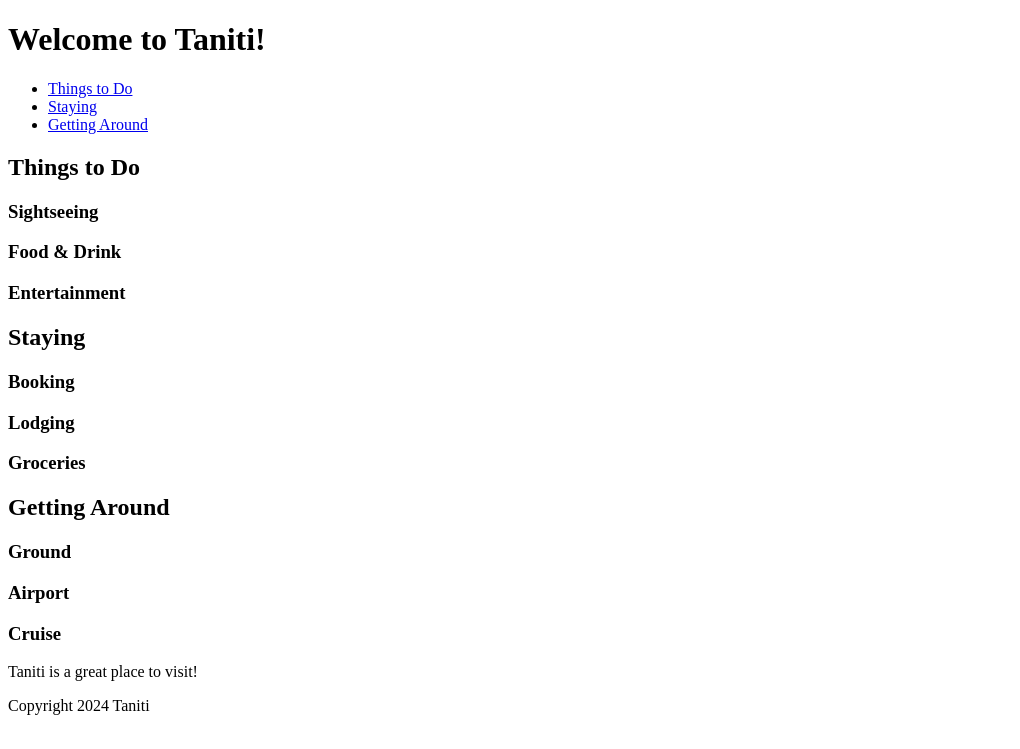
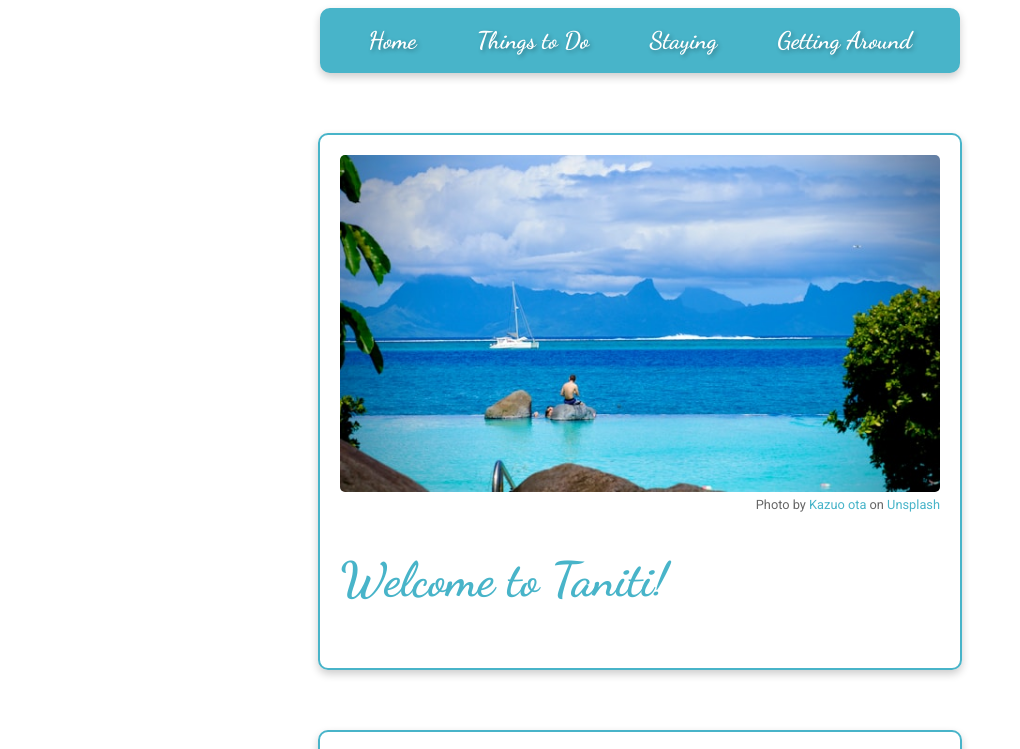
Before and after one commit to mitchallen/wgu-d479-101, a plain HTML site: page index.html in a window 1280 px wide. Shown: the top 749 px of the page, without its empty margins (0-1020 px from the left). Drawn offline with Linux system fonts and the light colour scheme.

Commit message:
feat: first pass at desktop layout

```diff
--- a/index.html
+++ b/index.html
@@ -4,58 +4,81 @@
     <meta charset="UTF-8">
     <meta name="viewport" content="width=device-width, initial-scale=1.0">
     <title>Taniti</title>
+    <link rel="stylesheet" href="main.css">
+    <link href="https://fonts.googleapis.com/css2?family=Roboto:wght@300;400;500;700&family=Dancing+Script:wght@400;700&display=swap" rel="stylesheet">
 </head>
 <body>
-    <main>
-        <h1>Welcome to Taniti!</h1>
+    <main id="top">
+
         <!--
         <img src="images/hero.jpg" alt="Taniti Hero Image">
         -->
-        <nav>
+        <nav id="navbar">
             <ul>
+                <li><a href="#top">Home</a></li>
                 <li><a href="#things-to-do">Things to Do</a></li>
                 <li><a href="#staying">Staying</a></li>
                 <li><a href="#getting-around">Getting Around</a></li>
             </ul>
         </nav>
-        <section id="things-to-do">
+        <section id="hero" class="top-section">
+            <img src="images/hero.jpg" alt="Welcome to Taniti" class="section-image">
+            <p class="image-credit">Photo by <a href="https://unsplash.com/@kazuo513?utm_content=creditCopyText&utm_medium=referral&utm_source=unsplash">Kazuo ota</a> on <a href="https://unsplash.com/photos/white-sail-boat-on-sea-during-daytime-DAjg75Lzt0Q?utm_content=creditCopyText&utm_medium=referral&utm_source=unsplash">Unsplash</a></p>
+            <h1>Welcome to Taniti!</h1>
+        </section>
+        <section id="things-to-do" class="top-section">
+            <img src="images/snorkeling.jpg" alt="Snorkeling in Taniti's crystal clear waters" class="section-image">
+            <p class="image-credit">Photo by <a href="https://unsplash.com/@vicuballesteros?utm_content=creditCopyText&utm_medium=referral&utm_source=unsplash">Victoria Ballesteros</a> on <a href="https://unsplash.com/photos/a-person-in-scuba-gear-under-water-xsTqMVvStMA?utm_content=creditCopyText&utm_medium=referral&utm_source=unsplash">Unsplash</a></p>
             <h2>Things to Do</h2>
             <section id="sightseeing">
                 <h3>Sightseeing</h3>
+                <p>Lorem ipsum dolor sit amet, consectetur adipiscing elit. Sed do eiusmod tempor incididunt ut labore et dolore magna aliqua. Ut enim ad minim veniam, quis nostrud exercitation ullamco laboris nisi ut aliquip ex ea commodo consequat.</p>
             </section>
             <section id="food-and-drink">
                 <h3>Food & Drink</h3>
+                <p>Duis aute irure dolor in reprehenderit in voluptate velit esse cillum dolore eu fugiat nulla pariatur. Excepteur sint occaecat cupidatat non proident, sunt in culpa qui officia deserunt mollit anim id est laborum.</p>
             </section>
             <section>
                 <h3>Entertainment</h3>
+                <p>Sed ut perspiciatis unde omnis iste natus error sit voluptatem accusantium doloremque laudantium, totam rem aperiam, eaque ipsa quae ab illo inventore veritatis et quasi architecto beatae vitae dicta sunt explicabo.</p>
             </section>
         </section>
-        <section id="staying">
+        <section id="staying" class="top-section">
+            <img src="images/bench.jpg" alt="Luxurious beach-side accommodations in Taniti" class="section-image">
+            <p class="image-credit">Photo by <a href="https://unsplash.com/@upgradedpoints?utm_content=creditCopyText&utm_medium=referral&utm_source=unsplash">Upgraded Points</a> on <a href="https://unsplash.com/photos/woman-in-white-bikini-lying-on-white-bed-xjTp2RjWg3A?utm_content=creditCopyText&utm_medium=referral&utm_source=unsplash">Unsplash</a></p>
             <h2>Staying</h2>
             <section>
                 <h3>Booking</h3>
+                <p>Nemo enim ipsam voluptatem quia voluptas sit aspernatur aut odit aut fugit, sed quia consequuntur magni dolores eos qui ratione voluptatem sequi nesciunt. Neque porro quisquam est, qui dolorem ipsum quia dolor sit amet.</p>
             </section>
             <section>
                 <h3>Lodging</h3>
+                <p>At vero eos et accusamus et iusto odio dignissimos ducimus qui blanditiis praesentium voluptatum deleniti atque corrupti quos dolores et quas molestias excepturi sint occaecati cupiditate non provident.</p>
             </section>
             <section>
                 <h3>Groceries</h3>
+                <p>Similique sunt in culpa qui officia deserunt mollitia animi, id est laborum et dolorum fuga. Et harum quidem rerum facilis est et expedita distinctio. Nam libero tempore, cum soluta nobis est eligendi optio.</p>
             </section>
         </section>
-        <section id="getting-around">
+        <section id="getting-around" class="top-section">
+            <img src="images/kayaks.jpg" alt="Kayaks on a beautiful Taniti beach" class="section-image">
+            <p class="image-credit">Photo by <a href="https://unsplash.com/@medion4you?utm_content=creditCopyText&utm_medium=referral&utm_source=unsplash">Norbert Braun</a> on <a href="https://unsplash.com/photos/two-kayaks-sitting-on-a-sandy-beach-next-to-the-ocean-bT_HDHCgEmY?utm_content=creditCopyText&utm_medium=referral&utm_source=unsplash">Unsplash</a></p>
             <h2>Getting Around</h2>
             <section>
                 <h3>Ground</h3>
+                <p>Temporibus autem quibusdam et aut officiis debitis aut rerum necessitatibus saepe eveniet ut et voluptates repudiandae sint et molestiae non recusandae. Itaque earum rerum hic tenetur a sapiente delectus.</p>
             </section>
             <section>
                 <h3>Airport</h3>
+                <p>Ut aut reiciendis voluptatibus maiores alias consequatur aut perferendis doloribus asperiores repellat. Sed ut perspiciatis unde omnis iste natus error sit voluptatem accusantium doloremque laudantium.</p>
             </section>
             <section>
                 <h3>Cruise</h3>
+                <p>Nam libero tempore, cum soluta nobis est eligendi optio cumque nihil impedit quo minus id quod maxime placeat facere possimus, omnis voluptas assumenda est, omnis dolor repellendus.</p>
             </section>
         </section>
         <footer>
-            <p>Taniti is a great place to visit!</p>
+            <p>Taniti awaits!</p>
             <p>Copyright 2024 Taniti</p>
         </footer>
 
--- /dev/null
+++ b/main.css
@@ -0,0 +1,133 @@
+body {
+    font-family: 'Roboto', sans-serif;
+    color: #666666;
+}
+
+#navbar {
+    position: sticky;
+    top: 0;
+    background-color: #48b4c9;
+    padding: 1rem;
+    z-index: 100;
+    width: calc(640px - 2rem - 4px);
+    margin-left: auto;
+    margin-right: auto;
+    border: 2px solid #48b4c9;
+    border-radius: 10px;
+    box-shadow: 0 4px 8px rgba(0, 0, 0, 0.2);
+}
+
+#navbar ul {
+    list-style: none;
+    margin: 0;
+    padding: 0;
+    display: flex;
+    justify-content: space-around;
+}
+
+#navbar a {
+    text-decoration: none;
+    color: white;
+    font-family: 'Dancing Script', cursive;
+    font-size: 1.5em;
+    font-weight: 700;
+    text-shadow: 2px 2px 4px rgba(0, 0, 0, 0.3);
+    transition: all 0.3s ease;
+}
+
+#navbar a:hover {
+    text-decoration: underline;
+    text-shadow: 2px 2px 4px rgba(0, 0, 0, 0.5);
+    transform: scale(1.1);
+}
+
+h2 {
+    margin-top: 20px;
+    font-family: 'Dancing Script', cursive;
+    font-size: 2.5em;
+    font-weight: 700;
+    color: #48b4c9;
+}
+
+h1 {
+    font-family: 'Dancing Script', cursive;
+    font-size: 3em;
+    font-weight: 700;
+    color: #48b4c9;
+}
+
+.top-section {
+    border: 2px solid #48b4c9;
+    border-radius: 10px;
+    padding: 20px;
+    margin-bottom: 20px;
+    margin-top: 60px;
+    max-width: 600px;
+    margin-left: auto;
+    margin-right: auto;
+    box-shadow: 0 4px 8px rgba(0, 0, 0, 0.2);
+}
+
+footer {
+    border: 2px solid #48b4c9;
+    border-radius: 10px;
+    padding: 20px;
+    margin-top: 60px;
+    width: calc(680px - 40px - 4px);
+    margin-left: auto;
+    margin-right: auto;
+    background-color: #48b4c9;
+    color: white;
+    display: flex;
+    justify-content: space-between;
+    align-items: flex-start;
+    height: 100px;
+    box-sizing: border-box;
+}
+
+footer p {
+    margin: 0;
+}
+
+footer p:first-child {
+    font-family: 'Dancing Script', cursive;
+    font-size: 1.5em;
+    font-weight: 700;
+}
+
+footer p:last-child {
+    text-align: right;
+}
+
+.section-image {
+    width: 100%;
+    max-width: 600px;
+    height: auto;
+    display: block;
+    margin: 0 auto 20px auto;
+    border-radius: 5px;
+}
+
+h3 {
+    color: #40b792;  /* Ocean lagoon green color */
+    font-family: 'Dancing Script', cursive;
+    font-size: 1.8em;
+    font-weight: 700;
+}
+
+.image-credit {
+    text-align: right;
+    font-size: 0.8em;
+    margin-top: -15px;
+    margin-bottom: 20px;
+    color: #666666;
+}
+
+.image-credit a {
+    color: #48b4c9;
+    text-decoration: none;
+}
+
+.image-credit a:hover {
+    text-decoration: underline;
+}
```
Also changed, not shown: images/bench.jpg (added), images/hero.jpg (added), images/kayaks.jpg (added), images/placeholder.jpg (added), images/snorkeling.jpg (added), 1 other file.
